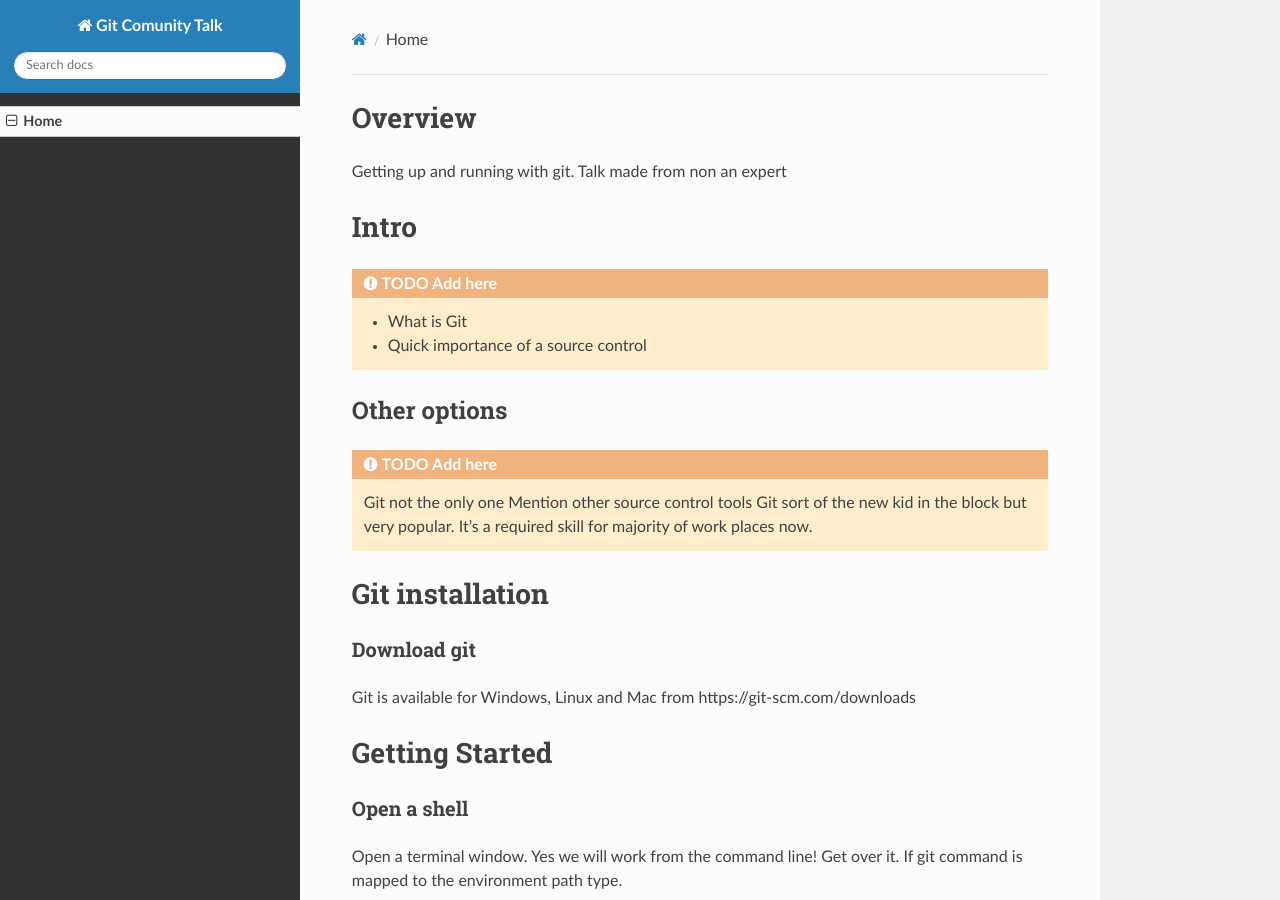
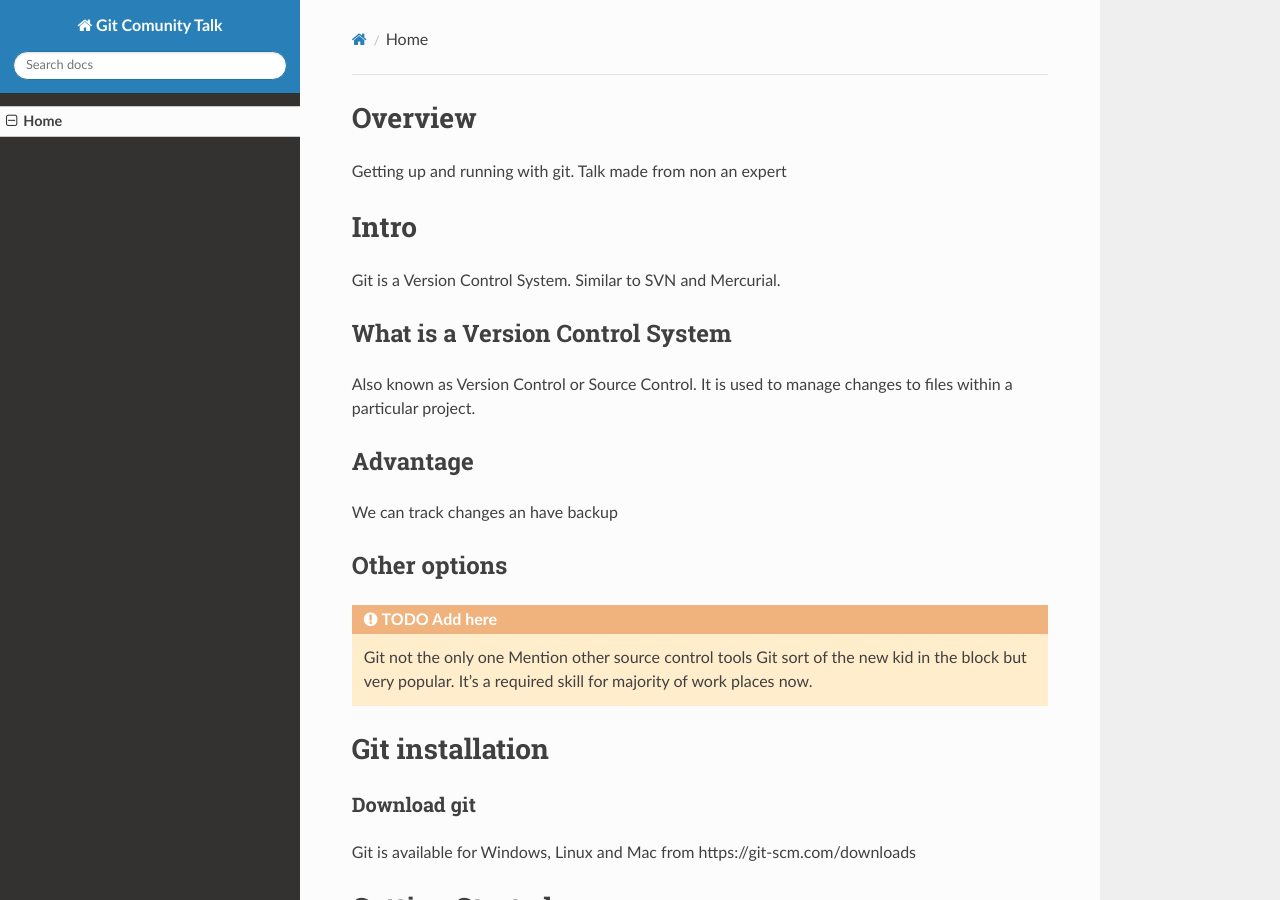
Before and after one commit to soynerdito/GitIntroTalk, an MkDocs documentation site: the page built from docs/index.md, in a window 1280 px wide and 900 px high. Built offline with MkDocs 1.6.1, drawn with Linux system fonts in a browser that asks for light colours; nearby versions of some CDN libraries.

Commit message:
small change:

```diff
--- a/docs/index.md
+++ b/docs/index.md
@@ -4,9 +4,12 @@ Getting up and running with git. Talk made from non an expert
 
 # Intro
 
-!!! warning "TODO Add here"
-    * What is Git
-    * Quick importance of a source control
+Git is a Version Control System. Similar to SVN and Mercurial.
+## What is a Version Control System
+Also known as Version Control or Source Control. It is used to manage changes to files within a particular project.
+
+## Advantage
+We can track changes an have backup
 
 ## Other options
 
```
